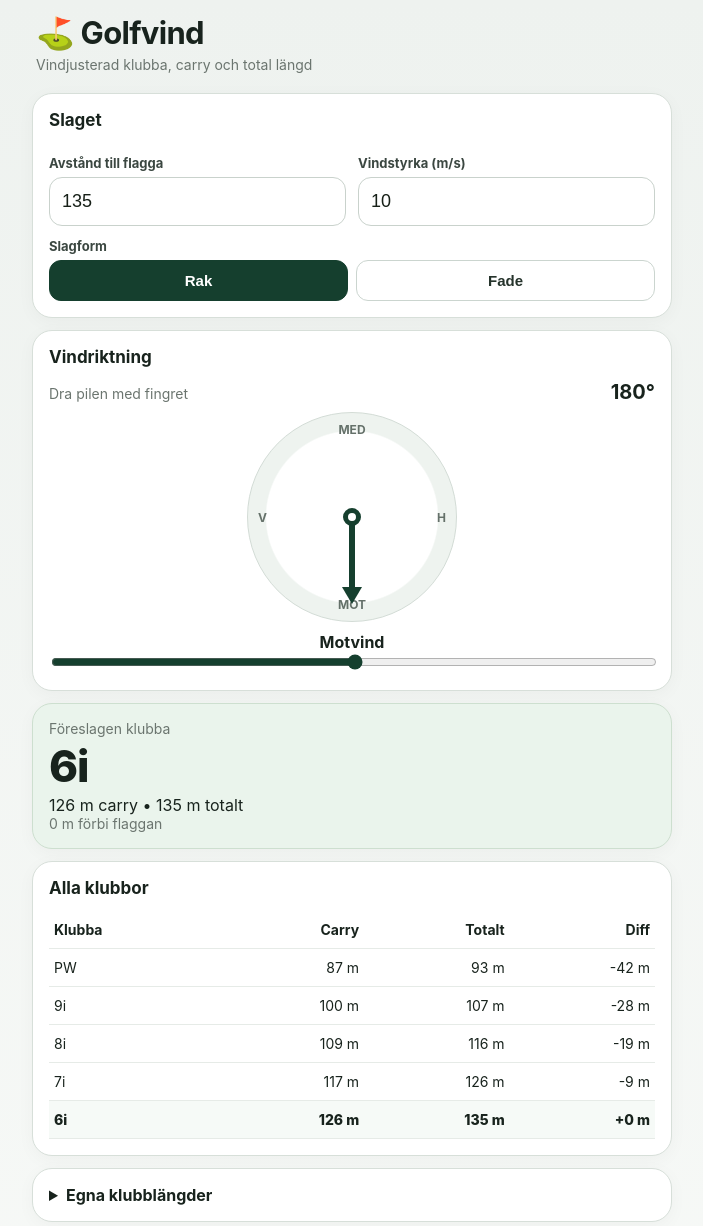
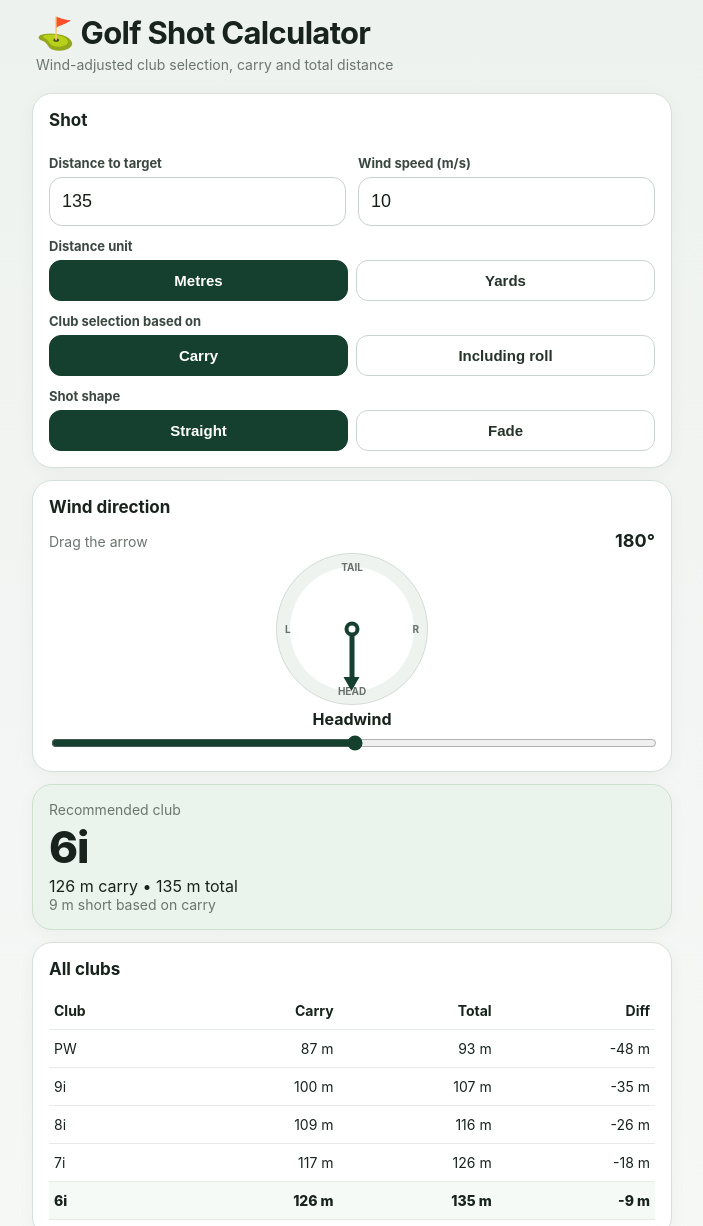
Before and after one commit to camrem10-bit/golfvind, a plain HTML site: page index.html in a window 1280 px wide. Shown: the top 1226 px of the page, without its empty margins (288-991 px from the left). Drawn offline with Linux system fonts and the light colour scheme.

Commit message:
Add files via upload
Update Golf Shot Calculator name and creator credit.

```diff
--- a/index.html
+++ b/index.html
@@ -1,67 +1,79 @@
 <!doctype html>
-<html lang="sv">
+<html lang="en">
 <head>
   <meta charset="utf-8">
   <meta name="viewport" content="width=device-width, initial-scale=1, viewport-fit=cover">
   <meta name="theme-color" content="#153f2e">
   <meta name="apple-mobile-web-app-capable" content="yes">
   <meta name="apple-mobile-web-app-status-bar-style" content="black-translucent">
-  <meta name="apple-mobile-web-app-title" content="Golfvind">
+  <meta name="apple-mobile-web-app-title" content="Golf Shot Calculator">
   <link rel="manifest" href="manifest.webmanifest">
   <link rel="apple-touch-icon" href="icon-180.png">
-  <title>Golfvind</title>
+  <title>Golf Shot Calculator</title>
   <style>
     :root{
       font-family:-apple-system,BlinkMacSystemFont,"SF Pro Display","Segoe UI",sans-serif;
       color:#18231d;
       background:#eef2ef;
       --green:#153f2e;
-      --light:#edf5ef;
       --line:#d7dfd9;
       --muted:#6b756f;
     }
     *{box-sizing:border-box}
-    body{margin:0;min-height:100vh;background:linear-gradient(180deg,#eef2ef 0,#f7f9f7 100%);padding:env(safe-area-inset-top) 14px calc(22px + env(safe-area-inset-bottom))}
+    body{
+      margin:0;min-height:100vh;
+      background:linear-gradient(180deg,#eef2ef 0,#f7f9f7 100%);
+      padding:env(safe-area-inset-top) 14px calc(22px + env(safe-area-inset-bottom))
+    }
     main{max-width:640px;margin:auto}
-    header{padding:14px 4px 8px;display:flex;justify-content:space-between;align-items:flex-start}
+    header{padding:14px 4px 8px}
     h1{margin:0;font-size:31px;letter-spacing:-.7px}
     .sub{margin:4px 0 0;color:var(--muted);font-size:14px}
-    .card{background:#fff;border:1px solid var(--line);border-radius:20px;padding:16px;margin:12px 0;box-shadow:0 4px 18px rgba(0,0,0,.035)}
+    .card{
+      background:#fff;border:1px solid var(--line);border-radius:20px;
+      padding:16px;margin:12px 0;box-shadow:0 4px 18px rgba(0,0,0,.035)
+    }
     .section-title{font-weight:750;font-size:17px;margin-bottom:13px}
     label{display:block;font-size:13px;font-weight:650;color:#3b4741;margin:12px 0 6px}
-    input[type=number], select{
-      width:100%;font-size:18px;padding:13px 12px;border:1px solid #c9d2cc;border-radius:13px;background:#fff;color:#172018
+    input[type=number]{
+      width:100%;font-size:18px;padding:13px 12px;border:1px solid #c9d2cc;
+      border-radius:13px;background:#fff;color:#172018
     }
     input[type=range]{width:100%;accent-color:var(--green)}
     .grid{display:grid;grid-template-columns:1fr 1fr;gap:12px}
     .seg{display:grid;grid-template-columns:1fr 1fr;gap:8px}
     .seg button,.small-btn{
-      border:1px solid #cbd5cf;background:#fff;border-radius:12px;padding:11px 10px;font-size:15px;font-weight:650;color:#26342c
+      border:1px solid #cbd5cf;background:#fff;border-radius:12px;
+      padding:11px 10px;font-size:15px;font-weight:650;color:#26342c
     }
     .seg button.active{background:var(--green);color:#fff;border-color:var(--green)}
     .windread{display:flex;justify-content:space-between;align-items:baseline}
-    .windread strong{font-size:20px}
-    .dial-wrap{display:flex;justify-content:center;padding:8px 0 2px}
+    .windread strong{font-size:18px}
+    .dial-wrap{display:flex;justify-content:center;padding:2px 0 0}
     .dial{
-      width:210px;height:210px;border-radius:50%;position:relative;
+      width:152px;height:152px;border-radius:50%;position:relative;
       background:radial-gradient(circle at center,#fff 0 58%,#eef3ef 59% 100%);
       border:1px solid #d3dcd6;touch-action:none;user-select:none
     }
-    .dial .mark{position:absolute;font-size:12px;color:#65716a;font-weight:700}
-    .mark.top{top:9px;left:50%;transform:translateX(-50%)}
-    .mark.right{right:10px;top:50%;transform:translateY(-50%)}
-    .mark.bottom{bottom:9px;left:50%;transform:translateX(-50%)}
-    .mark.left{left:10px;top:50%;transform:translateY(-50%)}
+    .dial .mark{position:absolute;font-size:10px;color:#65716a;font-weight:700}
+    .mark.top{top:7px;left:50%;transform:translateX(-50%)}
+    .mark.right{right:8px;top:50%;transform:translateY(-50%)}
+    .mark.bottom{bottom:7px;left:50%;transform:translateX(-50%)}
+    .mark.left{left:8px;top:50%;transform:translateY(-50%)}
     .arrow{
-      position:absolute;left:50%;top:50%;width:6px;height:76px;background:var(--green);
+      position:absolute;left:50%;top:50%;width:5px;height:53px;background:var(--green);
       border-radius:6px;transform-origin:50% 100%;transform:translate(-50%,-100%) rotate(180deg)
     }
     .arrow:before{
-      content:"";position:absolute;left:50%;top:-11px;transform:translateX(-50%);
-      border-left:10px solid transparent;border-right:10px solid transparent;border-bottom:17px solid var(--green)
+      content:"";position:absolute;left:50%;top:-9px;transform:translateX(-50%);
+      border-left:8px solid transparent;border-right:8px solid transparent;
+      border-bottom:14px solid var(--green)
     }
-    .hub{position:absolute;left:50%;top:50%;width:18px;height:18px;border-radius:50%;background:#fff;border:5px solid var(--green);transform:translate(-50%,-50%)}
-    .direction-text{text-align:center;font-weight:700;margin-top:8px}
+    .hub{
+      position:absolute;left:50%;top:50%;width:15px;height:15px;border-radius:50%;
+      background:#fff;border:4px solid var(--green);transform:translate(-50%,-50%)
+    }
+    .direction-text{text-align:center;font-weight:700;margin:4px 0 4px}
     .result{background:#eaf4ec;border-color:#cddfcf}
     .big{font-size:44px;font-weight:800;letter-spacing:-1px;margin:2px 0}
     .muted{color:var(--muted);font-size:14px}
@@ -69,79 +81,98 @@
     th,td{padding:10px 5px;border-bottom:1px solid #e6ebe7;text-align:right}
     th:first-child,td:first-child{text-align:left}
     tr.best{font-weight:800;background:#f6faf7}
-    .settings-row{display:grid;grid-template-columns:70px 1fr 58px;gap:8px;align-items:center;margin:8px 0}
+    .settings-row{display:grid;grid-template-columns:70px 1fr 72px;gap:8px;align-items:center;margin:8px 0}
     .settings-row input{padding:10px;font-size:16px}
     .footer-note{font-size:12px;line-height:1.45;color:#707a74}
-    .toolbar{display:flex;gap:8px}
-    .toolbar button{border:0;background:#fff;border-radius:12px;padding:9px 11px;font-size:16px;box-shadow:0 1px 3px rgba(0,0,0,.08)}
     details summary{cursor:pointer;font-weight:700}
-    @media(max-width:390px){.grid{grid-template-columns:1fr}.big{font-size:40px}}
+    .unit-note{font-size:12px;color:var(--muted);margin-top:7px}
+    .creator-footer{padding:10px 4px 4px;text-align:center;font-size:12px;color:var(--muted)}
+@media(max-width:390px){
+      .grid{grid-template-columns:1fr}
+      .big{font-size:40px}
+    }
   </style>
 </head>
 <body>
 <main>
   <header>
-    <div>
-      <h1>⛳ Golfvind</h1>
-      <p class="sub">Vindjusterad klubba, carry och total längd</p>
-    </div>
+    <h1>⛳ Golf Shot Calculator</h1>
+    <p class="sub">Wind-adjusted club selection, carry and total distance</p>
   </header>
 
   <section class="card">
-    <div class="section-title">Slaget</div>
+    <div class="section-title">Shot</div>
+
     <div class="grid">
       <div>
-        <label for="dist">Avstånd till flagga</label>
-        <input id="dist" type="number" min="20" max="300" step="1" value="135">
+        <label for="dist">Distance to target</label>
+        <input id="dist" type="number" min="20" max="400" step="1" value="135">
       </div>
       <div>
-        <label for="wind">Vindstyrka (m/s)</label>
+        <label for="wind">Wind speed (m/s)</label>
         <input id="wind" type="number" min="0" max="30" step="0.5" value="10">
       </div>
     </div>
 
-    <label>Slagform</label>
+    <label>Distance unit</label>
     <div class="seg">
-      <button id="straightBtn" class="active" type="button">Rak</button>
+      <button id="metresBtn" class="active" type="button">Metres</button>
+      <button id="yardsBtn" type="button">Yards</button>
+    </div>
+
+    <label>Club selection based on</label>
+    <div class="seg">
+      <button id="carryBtn" class="active" type="button">Carry</button>
+      <button id="totalBtn" type="button">Including roll</button>
+    </div>
+
+    <label>Shot shape</label>
+    <div class="seg">
+      <button id="straightBtn" class="active" type="button">Straight</button>
       <button id="fadeBtn" type="button">Fade</button>
     </div>
   </section>
 
   <section class="card">
-    <div class="section-title">Vindriktning</div>
+    <div class="section-title">Wind direction</div>
     <div class="windread">
-      <span class="muted">Dra pilen med fingret</span>
+      <span class="muted">Drag the arrow</span>
       <strong id="deg">180°</strong>
     </div>
 
     <div class="dial-wrap">
       <div class="dial" id="dial">
-        <div class="mark top">MED</div>
-        <div class="mark right">H</div>
-        <div class="mark bottom">MOT</div>
-        <div class="mark left">V</div>
+        <div class="mark top">TAIL</div>
+        <div class="mark right">R</div>
+        <div class="mark bottom">HEAD</div>
+        <div class="mark left">L</div>
         <div class="arrow" id="arrow"></div>
         <div class="hub"></div>
       </div>
     </div>
 
-    <div class="direction-text" id="dirText">Motvind</div>
+    <div class="direction-text" id="dirText">Headwind</div>
     <input id="dir" type="range" min="0" max="359" step="1" value="180">
   </section>
 
   <section class="card result" aria-live="polite">
-    <div class="muted">Föreslagen klubba</div>
-    <div class="big" id="club">7i</div>
+    <div class="muted">Recommended club</div>
+    <div class="big" id="club">6i</div>
     <div id="summary"></div>
     <div class="muted" id="gap"></div>
     <div class="muted" id="side"></div>
   </section>
 
   <section class="card">
-    <div class="section-title">Alla klubbor</div>
+    <div class="section-title">All clubs</div>
     <table>
       <thead>
-        <tr><th>Klubba</th><th>Carry</th><th>Totalt</th><th>Diff</th></tr>
+        <tr>
+          <th>Club</th>
+          <th>Carry</th>
+          <th>Total</th>
+          <th>Diff</th>
+        </tr>
       </thead>
       <tbody id="rows"></tbody>
     </table>
@@ -149,157 +180,249 @@
 
   <section class="card">
     <details>
-      <summary>Egna klubblängder</summary>
+      <summary>My club distances</summary>
       <div id="clubSettings" style="margin-top:12px"></div>
-      <button class="small-btn" id="resetBtn" type="button" style="margin-top:8px">Återställ standardvärden</button>
+      <div class="unit-note">Carry distances are saved on this device.</div>
+      <button class="small-btn" id="resetBtn" type="button" style="margin-top:10px">Reset to default distances</button>
     </details>
   </section>
 
   <section class="card">
-    <div class="section-title">Modellen</div>
+    <div class="section-title">Model</div>
     <p class="footer-note">
-      Praktisk uppskattning baserad på dina grundlängder. Motvind påverkar mer än medvind,
-      sidvind påverkar främst riktningen och fade räknas som ungefär 3 % kortare carry i vindstilla.
-      Verkligt resultat påverkas av bland annat bollhastighet, launch, spinn, temperatur, bolltyp och vindbyar.
+      This is a practical estimate based on your baseline club distances.
+      Headwind has a greater effect than tailwind, crosswind mainly affects direction,
+      and fade is modelled as approximately 3% shorter carry in calm conditions.
+      Actual results vary with ball speed, launch, spin, temperature, ball type and gusts.
     </p>
   </section>
+
+  <footer class="creator-footer">Created by Camilla Remstedt, 2026</footer>
 </main>
 
 <script>
-const defaultClubs=[
-  {n:"PW",c:100,r:8},
-  {n:"9i",c:115,r:9},
-  {n:"8i",c:125,r:10},
-  {n:"7i",c:135,r:11},
-  {n:"6i",c:145,r:12}
+const M_TO_YD = 1.0936133;
+
+const defaultClubsM = [
+  {n:"PW", c:100, r:8},
+  {n:"9i", c:115, r:9},
+  {n:"8i", c:125, r:10},
+  {n:"7i", c:135, r:11},
+  {n:"6i", c:145, r:12}
 ];
 
-let clubs=JSON.parse(localStorage.getItem("golfvind-clubs")||"null") || structuredClone(defaultClubs);
-let shape=localStorage.getItem("golfvind-shape") || "Rak";
+const cloneDefaults = () => JSON.parse(JSON.stringify(defaultClubsM));
+const $ = id => document.getElementById(id);
 
-const $=id=>document.getElementById(id);
+let clubsM = JSON.parse(localStorage.getItem("golfwind-clubs-m-v2") || "null") || cloneDefaults();
+let unit = localStorage.getItem("golfwind-unit-v2") || "m";
+let selectionMode = localStorage.getItem("golfwind-selection-v2") || "carry";
+let shape = localStorage.getItem("golfwind-shape-v2") || "Straight";
+
+function toDisplay(m){ return unit === "yd" ? m * M_TO_YD : m; }
+function fromDisplay(v){ return unit === "yd" ? v / M_TO_YD : v; }
+function unitLabel(){ return unit === "yd" ? "yd" : "m"; }
+
+function setButtonState(){
+  $("metresBtn").classList.toggle("active", unit==="m");
+  $("yardsBtn").classList.toggle("active", unit==="yd");
+  $("carryBtn").classList.toggle("active", selectionMode==="carry");
+  $("totalBtn").classList.toggle("active", selectionMode==="total");
+  $("straightBtn").classList.toggle("active", shape==="Straight");
+  $("fadeBtn").classList.toggle("active", shape==="Fade");
+}
 
 function directionDescription(d){
-  if(d<23||d>=338) return "Medvind";
-  if(d<68) return "Medvind från vänster";
-  if(d<113) return "Sidvind från vänster";
-  if(d<158) return "Motvind från vänster";
-  if(d<203) return "Motvind";
-  if(d<248) return "Motvind från höger";
-  if(d<293) return "Sidvind från höger";
-  return "Medvind från höger";
+  if(d<23 || d>=338) return "Tailwind";
+  if(d<68) return "Tailwind from the left";
+  if(d<113) return "Crosswind from the left";
+  if(d<158) return "Headwind from the left";
+  if(d<203) return "Headwind";
+  if(d<248) return "Headwind from the right";
+  if(d<293) return "Crosswind from the right";
+  return "Tailwind from the right";
 }
 
-function setShape(s){
-  shape=s;
-  localStorage.setItem("golfvind-shape",s);
-  $("straightBtn").classList.toggle("active",s==="Rak");
-  $("fadeBtn").classList.toggle("active",s==="Fade");
+function changeUnit(newUnit){
+  if(newUnit === unit) return;
+  const currentTarget = Number($("dist").value) || 0;
+  const metres = fromDisplay(currentTarget);
+  unit = newUnit;
+  localStorage.setItem("golfwind-unit-v2", unit);
+  $("dist").value = Math.round(toDisplay(metres));
+  setButtonState();
+  renderClubSettings();
+  calc();
+}
+
+function setSelectionMode(mode){
+  selectionMode = mode;
+  localStorage.setItem("golfwind-selection-v2", mode);
+  setButtonState();
+  calc();
+}
+
+function setShape(newShape){
+  shape = newShape;
+  localStorage.setItem("golfwind-shape-v2", newShape);
+  setButtonState();
   calc();
 }
 
 function calc(){
-  const d=Math.max(20,Math.min(300,Number($("dist").value)||135));
-  const w=Math.max(0,Math.min(30,Number($("wind").value)||0));
-  const deg=Number($("dir").value)||0;
-  const rad=deg*Math.PI/180;
-  const along=w*Math.cos(rad);
-  const cross=w*Math.sin(rad);
+  const targetDisplay = Math.max(20, Number($("dist").value) || 135);
+  const targetM = fromDisplay(targetDisplay);
+  const w = Math.max(0, Math.min(30, Number($("wind").value) || 0));
+  const deg = Number($("dir").value) || 0;
+  const rad = deg * Math.PI / 180;
 
-  const results=clubs.map(x=>{
-    let cf=1;
-    if(along>=0) cf+=0.006*along;
-    else cf+=0.013*along;
-    cf-=0.002*Math.abs(cross);
-    if(shape==="Fade") cf-=0.03;
+  const along = w * Math.cos(rad);
+  const cross = w * Math.sin(rad);
 
-    const carry=Math.max(0,x.c*cf);
+  const results = clubsM.map(x => {
+    let cf = 1;
 
-    let rf=1;
-    if(along>0) rf+=0.016*along;
-    else if(along<0) rf=Math.max(0.35,1+0.023*along);
-    if(Math.abs(cross)>0.1) rf*=0.98;
+    if(along >= 0) cf += 0.006 * along;
+    else cf += 0.013 * along;
 
-    const roll=Math.max(0,x.r*rf);
-    const total=carry+roll;
+    cf -= 0.002 * Math.abs(cross);
 
-    let lateral=cross*(carry/100)*0.85;
-    if(shape==="Fade"){
-      lateral+=carry*0.06;
-      if(cross>0) lateral+=cross*(carry/100)*0.25;
+    if(shape === "Fade") cf -= 0.03;
+
+    const carryM = Math.max(0, x.c * cf);
+
+    let rf = 1;
+    if(along > 0) rf += 0.016 * along;
+    else if(along < 0) rf = Math.max(0.35, 1 + 0.023 * along);
+    if(Math.abs(cross) > 0.1) rf *= 0.98;
+
+    const rollM = Math.max(0, x.r * rf);
+    const totalM = carryM + rollM;
+
+    let lateralM = cross * (carryM / 100) * 0.85;
+    if(shape === "Fade"){
+      lateralM += carryM * 0.06;
+      if(cross > 0) lateralM += cross * (carryM / 100) * 0.25;
     }
 
-    return {...x,carry,roll,total,diff:total-d,lateral};
+    const selectionDistanceM = selectionMode === "carry" ? carryM : totalM;
+    const diffM = selectionDistanceM - targetM;
+
+    return {...x, carryM, rollM, totalM, lateralM, diffM, selectionDistanceM};
   });
 
-  const best=results.reduce((a,b)=>Math.abs(a.diff)<Math.abs(b.diff)?a:b);
-  $("club").textContent=best.n;
-  $("summary").textContent=`${best.carry.toFixed(0)} m carry • ${best.total.toFixed(0)} m totalt`;
-  $("gap").textContent=best.diff>=0?`${best.diff.toFixed(0)} m förbi flaggan`:`${Math.abs(best.diff).toFixed(0)} m kort om flaggan`;
-  $("side").textContent=Math.abs(best.lateral)>=1?`Sidled: ca ${Math.abs(best.lateral).toFixed(0)} m ${best.lateral>0?"höger":"vänster"}`:"";
+  const best = results.reduce((a,b) =>
+    Math.abs(a.diffM) < Math.abs(b.diffM) ? a : b
+  );
 
-  $("rows").innerHTML=results.map(x=>`<tr class="${x.n===best.n?'best':''}">
-    <td>${x.n}</td>
-    <td>${x.carry.toFixed(0)} m</td>
-    <td>${x.total.toFixed(0)} m</td>
-    <td>${x.diff>=0?'+':''}${x.diff.toFixed(0)} m</td>
-  </tr>`).join("");
+  const u = unitLabel();
+  const carryD = toDisplay(best.carryM);
+  const totalD = toDisplay(best.totalM);
+  const diffD = toDisplay(best.diffM);
+  const lateralD = toDisplay(best.lateralM);
 
-  $("deg").textContent=`${deg}°`;
-  $("dirText").textContent=directionDescription(deg);
-  $("arrow").style.transform=`translate(-50%,-100%) rotate(${deg}deg)`;
+  $("club").textContent = best.n;
+  $("summary").textContent =
+    `${carryD.toFixed(0)} ${u} carry • ${totalD.toFixed(0)} ${u} total`;
+
+  if(Math.abs(diffD) < 0.5){
+    $("gap").textContent = `On target based on ${selectionMode === "carry" ? "carry" : "including roll"}`;
+  } else {
+    $("gap").textContent =
+      diffD > 0
+        ? `${Math.abs(diffD).toFixed(0)} ${u} long based on ${selectionMode === "carry" ? "carry" : "including roll"}`
+        : `${Math.abs(diffD).toFixed(0)} ${u} short based on ${selectionMode === "carry" ? "carry" : "including roll"}`;
+  }
+
+  $("side").textContent =
+    Math.abs(lateralD) >= 1
+      ? `Lateral movement: approx. ${Math.abs(lateralD).toFixed(0)} ${u} ${lateralD > 0 ? "right" : "left"}`
+      : "";
+
+  $("rows").innerHTML = results.map(x => {
+    const carry = toDisplay(x.carryM);
+    const total = toDisplay(x.totalM);
+    const diff = toDisplay(x.diffM);
+    return `<tr class="${x.n===best.n?'best':''}">
+      <td>${x.n}</td>
+      <td>${carry.toFixed(0)} ${u}</td>
+      <td>${total.toFixed(0)} ${u}</td>
+      <td>${diff>=0?'+':''}${diff.toFixed(0)} ${u}</td>
+    </tr>`;
+  }).join("");
+
+  $("deg").textContent = `${deg}°`;
+  $("dirText").textContent = directionDescription(deg);
+  $("arrow").style.transform = `translate(-50%,-100%) rotate(${deg}deg)`;
 }
 
 function renderClubSettings(){
-  $("clubSettings").innerHTML=clubs.map((x,i)=>`
+  const u = unitLabel();
+
+  $("clubSettings").innerHTML = clubsM.map((x,i) => `
     <div class="settings-row">
       <strong>${x.n}</strong>
-      <input data-i="${i}" data-k="c" type="number" min="20" max="300" step="1" value="${x.c}">
-      <span>m carry</span>
-    </div>`).join("");
+      <input data-i="${i}" type="number" min="20" max="400" step="1"
+             value="${Math.round(toDisplay(x.c))}">
+      <span>${u} carry</span>
+    </div>
+  `).join("");
 
-  $("clubSettings").querySelectorAll("input").forEach(inp=>{
-    inp.addEventListener("input",()=>{
-      const i=Number(inp.dataset.i);
-      clubs[i].c=Number(inp.value)||clubs[i].c;
-      localStorage.setItem("golfvind-clubs",JSON.stringify(clubs));
-      calc();
+  $("clubSettings").querySelectorAll("input").forEach(inp => {
+    inp.addEventListener("input", () => {
+      const i = Number(inp.dataset.i);
+      const displayed = Number(inp.value);
+      if(Number.isFinite(displayed) && displayed > 0){
+        clubsM[i].c = fromDisplay(displayed);
+        localStorage.setItem("golfwind-clubs-m-v2", JSON.stringify(clubsM));
+        calc();
+      }
     });
   });
 }
 
-$("straightBtn").addEventListener("click",()=>setShape("Rak"));
+$("metresBtn").addEventListener("click",()=>changeUnit("m"));
+$("yardsBtn").addEventListener("click",()=>changeUnit("yd"));
+$("carryBtn").addEventListener("click",()=>setSelectionMode("carry"));
+$("totalBtn").addEventListener("click",()=>setSelectionMode("total"));
+$("straightBtn").addEventListener("click",()=>setShape("Straight"));
 $("fadeBtn").addEventListener("click",()=>setShape("Fade"));
-["dist","wind","dir"].forEach(id=>$(id).addEventListener("input",calc));
+
+["dist","wind","dir"].forEach(id => $(id).addEventListener("input", calc));
 
 $("resetBtn").addEventListener("click",()=>{
-  clubs=structuredClone(defaultClubs);
-  localStorage.setItem("golfvind-clubs",JSON.stringify(clubs));
+  clubsM = cloneDefaults();
+  localStorage.setItem("golfwind-clubs-m-v2", JSON.stringify(clubsM));
   renderClubSettings();
   calc();
 });
 
-const dial=$("dial");
-function setAngleFromPointer(clientX,clientY){
-  const rect=dial.getBoundingClientRect();
-  const cx=rect.left+rect.width/2;
-  const cy=rect.top+rect.height/2;
-  const dx=clientX-cx;
-  const dy=clientY-cy;
-  let deg=Math.atan2(dx,-dy)*180/Math.PI;
-  if(deg<0) deg+=360;
-  $("dir").value=Math.round(deg);
+const dial = $("dial");
+
+function setAngleFromPointer(clientX, clientY){
+  const rect = dial.getBoundingClientRect();
+  const cx = rect.left + rect.width/2;
+  const cy = rect.top + rect.height/2;
+  const dx = clientX - cx;
+  const dy = clientY - cy;
+
+  let deg = Math.atan2(dx, -dy) * 180 / Math.PI;
+  if(deg < 0) deg += 360;
+
+  $("dir").value = Math.round(deg);
   calc();
 }
-dial.addEventListener("pointerdown",e=>{
+
+dial.addEventListener("pointerdown", e => {
   dial.setPointerCapture(e.pointerId);
   setAngleFromPointer(e.clientX,e.clientY);
 });
-dial.addEventListener("pointermove",e=>{
+
+dial.addEventListener("pointermove", e => {
   if(e.buttons) setAngleFromPointer(e.clientX,e.clientY);
 });
 
-setShape(shape);
+setButtonState();
 renderClubSettings();
 calc();
 
```
Also changed, not shown: sw.js (+10 -3 lines), icon-180.png, icon-192.png, icon-512.png, manifest.webmanifest, 1 other file.
